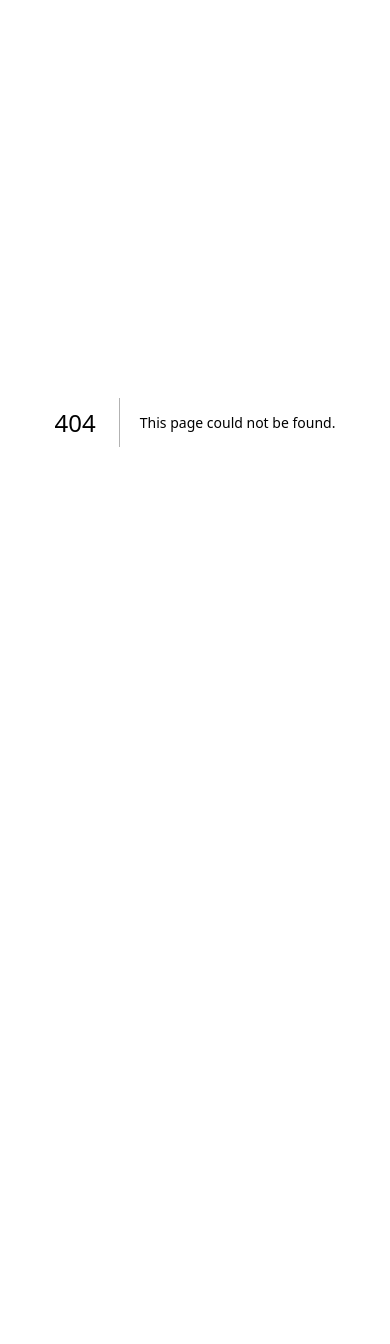
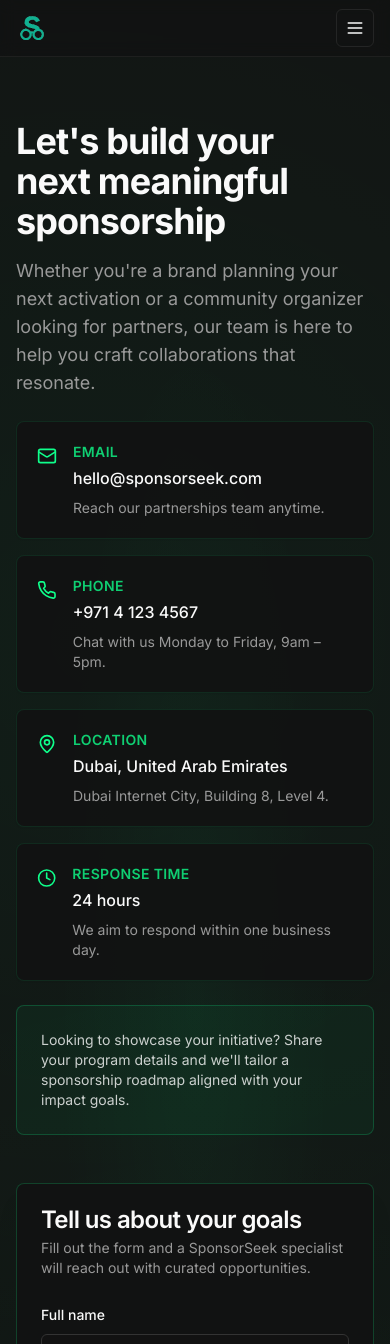
Before and after one commit to kushchvadim/injaz_website, a Next.js app: page /contact in a window 390 px wide. Before the commit this address had no page. Shown: the top 1344 px of the page. Before the commit the page ends 844 px from the top, so only its background shows below. Built offline with nearby package versions, Linux system fonts and the light colour scheme.

Commit message:
Add responsive navigation and contact page

```diff
--- /dev/null
+++ b/app/contact/page.tsx
@@ -0,0 +1,184 @@
+'use client';
+
+import Link from 'next/link';
+import { motion } from 'framer-motion';
+import { Mail, Phone, MapPin, Clock, ArrowRight } from 'lucide-react';
+
+import { NavBar } from '@/components/NavBar';
+import { Footer } from '@/components/Footer';
+import { Button } from '@/components/ui/button';
+import { Card, CardContent, CardDescription, CardHeader, CardTitle } from '@/components/ui/card';
+import { Input } from '@/components/ui/input';
+import { Label } from '@/components/ui/label';
+import { Textarea } from '@/components/ui/textarea';
+
+const contactDetails = [
+  {
+    icon: Mail,
+    title: 'Email',
+    description: 'Reach our partnerships team anytime.',
+    value: 'hello@sponsorseek.com',
+    href: 'mailto:hello@sponsorseek.com',
+  },
+  {
+    icon: Phone,
+    title: 'Phone',
+    description: 'Chat with us Monday to Friday, 9am – 5pm.',
+    value: '+971 4 123 4567',
+    href: 'tel:+97141234567',
+  },
+  {
+    icon: MapPin,
+    title: 'Location',
+    description: 'Dubai Internet City, Building 8, Level 4.',
+    value: 'Dubai, United Arab Emirates',
+  },
+  {
+    icon: Clock,
+    title: 'Response Time',
+    description: 'We aim to respond within one business day.',
+    value: '24 hours',
+  },
+];
+
+export default function ContactPage() {
+  return (
+    <main className="min-h-screen">
+      <NavBar />
+
+      <section className="relative overflow-hidden py-16 sm:py-24">
+        <div className="absolute inset-0 -z-10">
+          <div className="absolute inset-0 bg-gradient-radial from-primary/10 via-transparent to-transparent opacity-40" />
+        </div>
+
+        <div className="container mx-auto grid gap-12 px-4 lg:grid-cols-[1.1fr,0.9fr]">
+          <motion.div
+            initial={{ opacity: 0, y: 20 }}
+            animate={{ opacity: 1, y: 0 }}
+            transition={{ duration: 0.6 }}
+            className="space-y-6"
+          >
+            <div className="space-y-4">
+              <h1 className="text-4xl font-bold tracking-tight text-balance md:text-5xl">
+                Let&apos;s build your next meaningful sponsorship
+              </h1>
+              <p className="max-w-2xl text-lg text-muted-foreground">
+                Whether you&apos;re a brand planning your next activation or a community organizer looking for
+                partners, our team is here to help you craft collaborations that resonate.
+              </p>
+            </div>
+
+            <div className="grid gap-4 sm:grid-cols-2">
+              {contactDetails.map((detail) => (
+                <Card key={detail.title} className="border-primary/10 bg-background/90">
+                  <CardContent className="flex items-start gap-4 p-5">
+                    <detail.icon className="mt-1 h-5 w-5 text-primary" />
+                    <div>
+                      <p className="text-sm font-semibold uppercase tracking-wide text-primary/80">{detail.title}</p>
+                      {detail.href ? (
+                        <Link
+                          href={detail.href}
+                          className="mt-1 block text-base font-medium text-foreground transition-colors hover:text-primary"
+                        >
+                          {detail.value}
+                        </Link>
+                      ) : (
+                        <p className="mt-1 text-base font-medium text-foreground">{detail.value}</p>
+                      )}
+                      <p className="mt-2 text-sm text-muted-foreground">{detail.description}</p>
+                    </div>
+                  </CardContent>
+                </Card>
+              ))}
+            </div>
+
+            <div className="rounded-lg border border-primary/20 bg-primary/5 p-6">
+              <p className="text-sm text-foreground/80">
+                Looking to showcase your initiative? Share your program details and we&apos;ll tailor a sponsorship
+                roadmap aligned with your impact goals.
+              </p>
+            </div>
+          </motion.div>
+
+          <motion.div
+            initial={{ opacity: 0, y: 20 }}
+            animate={{ opacity: 1, y: 0 }}
+            transition={{ duration: 0.6, delay: 0.1 }}
+          >
+            <Card className="border-primary/20 bg-background/95 shadow-xl backdrop-blur">
+              <CardHeader>
+                <CardTitle>Tell us about your goals</CardTitle>
+                <CardDescription>
+                  Fill out the form and a SponsorSeek specialist will reach out with curated opportunities.
+                </CardDescription>
+              </CardHeader>
+              <CardContent>
+                <form className="space-y-4">
+                  <div className="grid gap-4 sm:grid-cols-2">
+                    <div className="space-y-2">
+                      <Label htmlFor="name">Full name</Label>
+                      <Input id="name" name="name" placeholder="Your name" required />
+                    </div>
+                    <div className="space-y-2">
+                      <Label htmlFor="email">Work email</Label>
+                      <Input id="email" name="email" type="email" placeholder="you@company.com" required />
+                    </div>
+                  </div>
+                  <div className="grid gap-4 sm:grid-cols-2">
+                    <div className="space-y-2">
+                      <Label htmlFor="organization">Organization</Label>
+                      <Input id="organization" name="organization" placeholder="Company or initiative" />
+                    </div>
+                    <div className="space-y-2">
+                      <Label htmlFor="budget">Estimated budget</Label>
+                      <Input id="budget" name="budget" placeholder="AED 25,000" />
+                    </div>
+                  </div>
+                  <div className="space-y-2">
+                    <Label htmlFor="message">How can we help?</Label>
+                    <Textarea
+                      id="message"
+                      name="message"
+                      rows={4}
+                      placeholder="Share your sponsorship needs, preferred audience, and timeline."
+                    />
+                  </div>
+                  <Button type="submit" className="glow-green w-full">
+                    Send message
+                    <ArrowRight className="ml-2 h-4 w-4" />
+                  </Button>
+                </form>
+              </CardContent>
+            </Card>
+          </motion.div>
+        </div>
+      </section>
+
+      <section className="pb-20">
+        <div className="container mx-auto px-4">
+          <motion.div
+            initial={{ opacity: 0, y: 15 }}
+            animate={{ opacity: 1, y: 0 }}
+            transition={{ duration: 0.6, delay: 0.2 }}
+            className="flex flex-col items-start justify-between gap-6 rounded-xl border border-primary/20 bg-primary/5 p-8 sm:flex-row sm:items-center"
+          >
+            <div>
+              <h2 className="text-2xl font-semibold tracking-tight">Prefer a guided walkthrough?</h2>
+              <p className="mt-2 max-w-2xl text-sm text-muted-foreground">
+                Book a 30-minute strategy session with our partnerships team to explore activation ideas and success
+                metrics tailored to your objectives.
+              </p>
+            </div>
+            <Link href="mailto:hello@sponsorseek.com">
+              <Button size="lg" className="glow-green-sm">
+                Schedule a call
+              </Button>
+            </Link>
+          </motion.div>
+        </div>
+      </section>
+
+      <Footer />
+    </main>
+  );
+}
--- a/components/NavBar.tsx
+++ b/components/NavBar.tsx
@@ -3,15 +3,29 @@
 import Link from 'next/link';
 import { usePathname } from 'next/navigation';
 import Image from 'next/image';
+import { Menu, X } from 'lucide-react';
+import { useEffect, useState } from 'react';
+
 import { Button } from '@/components/ui/button';
+import { cn } from '@/lib/utils';
+
+const navLinks = [
+  { href: '/#how-it-works', label: 'How It Works', isAnchor: true },
+  { href: '/contact', label: 'Contact', isAnchor: false },
+];
 
 export function NavBar() {
   const pathname = usePathname();
+  const [mobileOpen, setMobileOpen] = useState(false);
+
+  useEffect(() => {
+    setMobileOpen(false);
+  }, [pathname]);
 
   return (
     <nav className="sticky top-0 z-50 w-full border-b border-border/40 bg-background/80 backdrop-blur supports-[backdrop-filter]:bg-background/60">
-      <div className="container mx-auto flex h-16 items-center justify-between px-4">
-        <Link href="/" className="flex items-center space-x-2 transition-opacity hover:opacity-80">
+      <div className="container mx-auto flex h-14 items-center justify-between px-4 sm:h-16">
+        <Link href="/" className="flex items-center gap-2 transition-opacity hover:opacity-80">
           <Image
             src="/logo.svg"
             alt="SponsorSeek Logo"
@@ -19,28 +33,57 @@
             height={32}
             className="h-8 w-8"
           />
-          <span className="text-xl font-bold tracking-tight">SponsorSeek</span>
+          <span className="hidden text-lg font-bold tracking-tight sm:inline">SponsorSeek</span>
         </Link>
 
-        <div className="flex items-center space-x-6">
-
-          <Link
-            href="/#how-it-works"
-            className="text-sm font-medium text-foreground/80 transition-colors hover:text-primary"
-          >
-            How It Works
-          </Link>
-          <Link
-            href="/#contact"
-            className="text-sm font-medium text-foreground/80 transition-colors hover:text-primary"
-          >
-            Contact
-          </Link>
+        <div className="hidden items-center space-x-6 md:flex">
+          {navLinks.map((link) => (
+            <Link
+              key={link.href}
+              href={link.href}
+              className={cn(
+                'text-sm font-medium text-foreground/80 transition-colors hover:text-primary',
+                !link.isAnchor && pathname === link.href && 'text-primary'
+              )}
+            >
+              {link.label}
+            </Link>
+          ))}
           <Link href="/opportunities">
             <Button className="glow-green-sm">Browse Opportunities</Button>
           </Link>
         </div>
+
+        <button
+          type="button"
+          onClick={() => setMobileOpen((prev) => !prev)}
+          className="inline-flex items-center justify-center rounded-md border border-border/60 p-2 text-foreground transition-colors hover:bg-muted focus-visible:outline-none focus-visible:ring-2 focus-visible:ring-ring focus-visible:ring-offset-2 md:hidden"
+          aria-label="Toggle navigation menu"
+          aria-expanded={mobileOpen}
+        >
+          {mobileOpen ? <X className="h-5 w-5" /> : <Menu className="h-5 w-5" />}
+        </button>
       </div>
+
+      {mobileOpen && (
+        <div className="border-t border-border/40 bg-background/95 shadow-lg md:hidden">
+          <div className="container mx-auto flex flex-col space-y-3 px-4 py-4">
+            {navLinks.map((link) => (
+              <Link
+                key={link.href}
+                href={link.href}
+                onClick={() => setMobileOpen(false)}
+                className="text-sm font-medium text-foreground/80 transition-colors hover:text-primary"
+              >
+                {link.label}
+              </Link>
+            ))}
+            <Link href="/opportunities" onClick={() => setMobileOpen(false)}>
+              <Button className="glow-green w-full">Browse Opportunities</Button>
+            </Link>
+          </div>
+        </div>
+      )}
     </nav>
   );
 }
```
